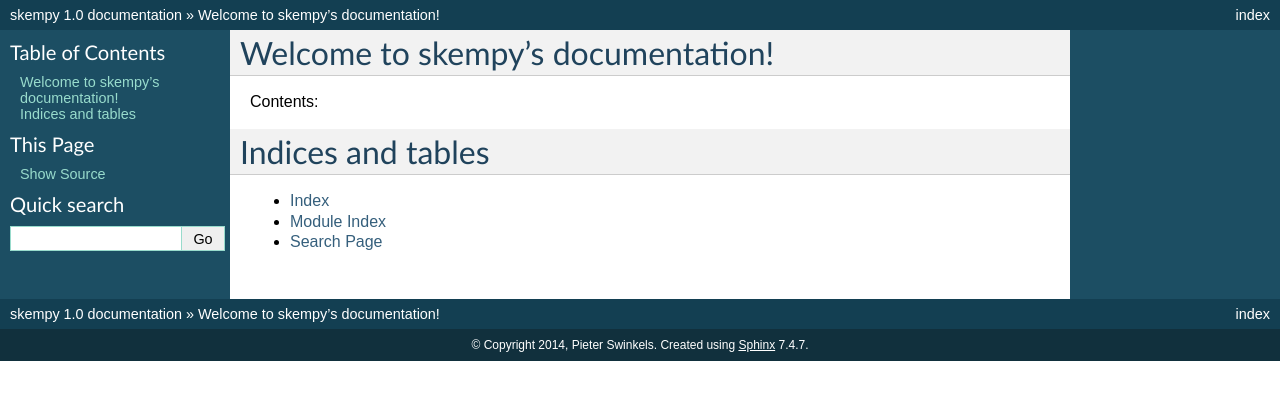
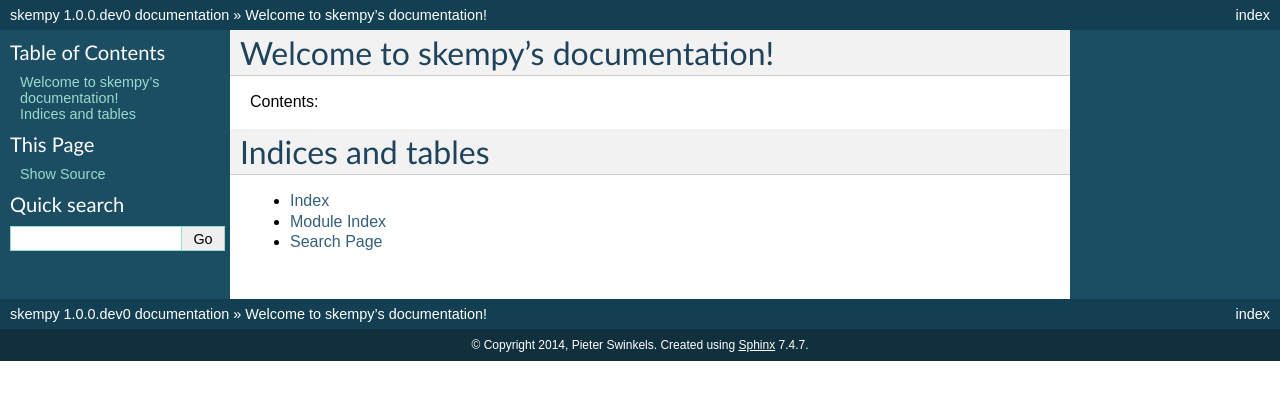
Before and after one commit to swinkels/skempy, a Sphinx documentation site: the page built from docs/index.rst, in a window 1280 px wide. Shown: the top 400 px of the page. Built offline with Sphinx 7.4.7, drawn with Linux system fonts in a browser that asks for light colours; pages that are not in the unit, such as notebooks, are missing from menus; part of the change alters nothing that is shown.

```diff
--- a/docs/conf.py
+++ b/docs/conf.py
@@ -12,8 +12,9 @@
 # All configuration values have a default; values that are commented out
 # serve to show the default.
 
+import os
+import re
 import sys
-import os
 
 # If extensions (or modules to document with autodoc) are in another directory,
 # add these directories to sys.path here. If the directory is relative to the
@@ -51,9 +52,18 @@ copyright = u'2014, Pieter Swinkels'
 # built documents.
 #
 # The short X.Y version.
-version = '1.0'
+
+version = 'no version defined'
+current_dir = os.path.dirname(__file__)
+with open(os.path.join(current_dir, "..", "skempy", "__init__.py")) as f:
+    rx = re.compile("__version__ = '(.*)'")
+    for line in f:
+        m = rx.match(line)
+        if m:
+            version = m.group(1)
+
 # The full version, including alpha/beta/rc tags.
-release = '1.0'
+release = version
 
 # The language for content autogenerated by Sphinx. Refer to documentation
 # for a list of supported languages.
```
